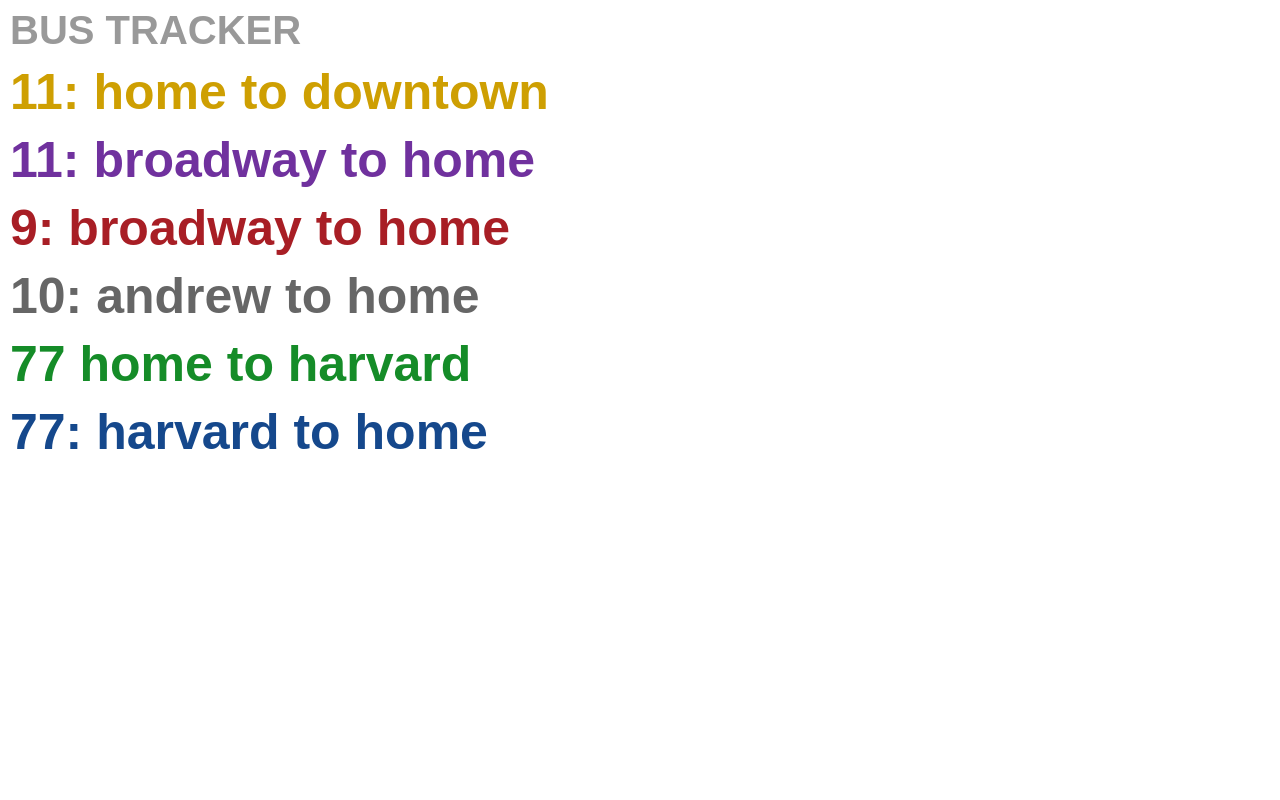
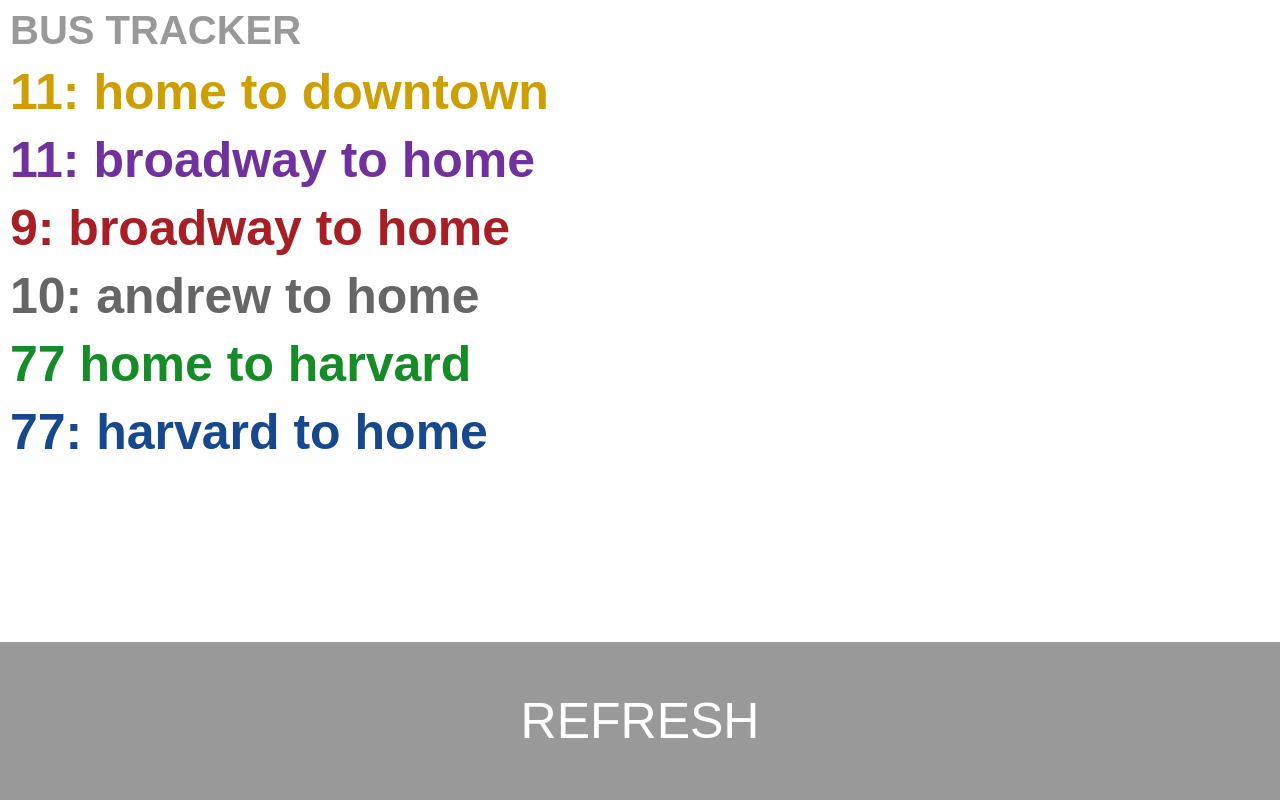
Before and after one commit to anishan/bus-tracker, a plain HTML site: page index.html in a window 1280 px wide. Drawn offline with nearby package versions, Linux system fonts and the light colour scheme; no server answers; a web font is replaced by a local one.

Commit message:
added refresh button

```diff
--- a/index.html
+++ b/index.html
@@ -51,5 +51,9 @@
 </div>
 
 
+<div class="footer" onclick="update()">
+  <p>Refresh</p>
+</div>
+
 </body>
 </html>
--- a/index.js
+++ b/index.js
@@ -19,8 +19,7 @@ function update() {
     xhr.open('GET', url);
     xhr.onload = function () {
       // do something to response
-      // console.log("sent request");
-      console.log(this.responseText);
+      // console.log(this.responseText);
       updateBus(routeID, dirID, this.responseText, divID);
     };
     xhr.send()
@@ -32,8 +31,6 @@ function updateBus(routeID, dirID, dataString, divID){
   let dataJSON = JSON.parse(dataString);
   // let formattedTimeString = "";
   let times = [];
-  console.log(dataString);
-  console.log(dataJSON);
 
   for (let i = 0; i < dataJSON["data"].length; i++) {
     let dataRoute = dataJSON["data"][i]["relationships"]["route"]["data"]["id"];
@@ -48,8 +45,6 @@ function updateBus(routeID, dirID, dataString, divID){
       let arrival_hours = parseInt(time.substring(0,2));
       let arrival_min = parseInt(time.substring(3,5));
 
-      console.log(arrival_hours + ":" + arrival_min);
-
       // get current time
       let d = new Date();
       let current_hours = d.getHours();
@@ -57,7 +52,6 @@ function updateBus(routeID, dirID, dataString, divID){
 
       // get minutes remaining
       let minutes_remaining = 60*(arrival_hours-current_hours) + (arrival_min-current_min);
-      console.log(minutes_remaining);
 
       times.push(minutes_remaining);
     }
@@ -65,11 +59,11 @@ function updateBus(routeID, dirID, dataString, divID){
 
   // create the time string
   times.sort(function(a, b){return a - b});
+  times = times.slice(0,Math.min(4, times.length));
   let formattedTimeString = times.toString();
   formattedTimeString =  formattedTimeString.replace(/,/g, ', ');
 
   // create the time page element
-  let $timeText = $("<h3>").html(formattedTimeString);
-  $('#'+divID).append($timeText)
+  $('#'+divID).html("<h3>" + formattedTimeString + "</h3>")
 
 }
--- a/styles.css
+++ b/styles.css
@@ -23,7 +23,7 @@ h1 {
 h2 {
   font-size: 50px;
   margin: 2px;
-  margin-top: 10px
+  margin-top: 10px;
 }
 
 h3 {
@@ -61,3 +61,15 @@ div {
 #div-77-arlington {
   color: #15488c;
 }
+
+.footer {
+  position: fixed;
+  left: 0;
+  bottom: 0;
+  width: 100%;
+  background-color: #999;
+  color: white;
+  text-align: center;
+  font-size: 50px;
+  text-transform: uppercase;
+}
```
